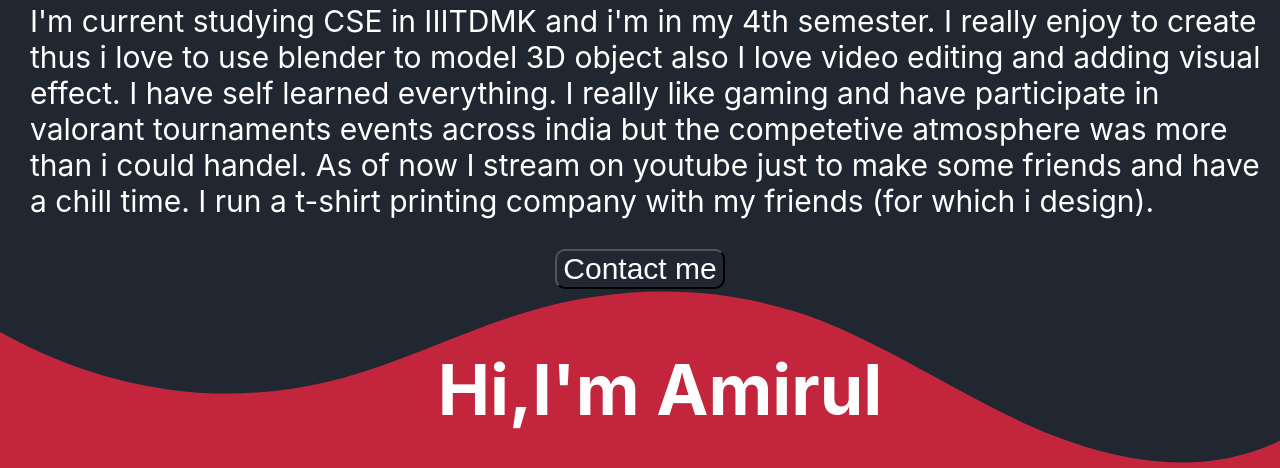
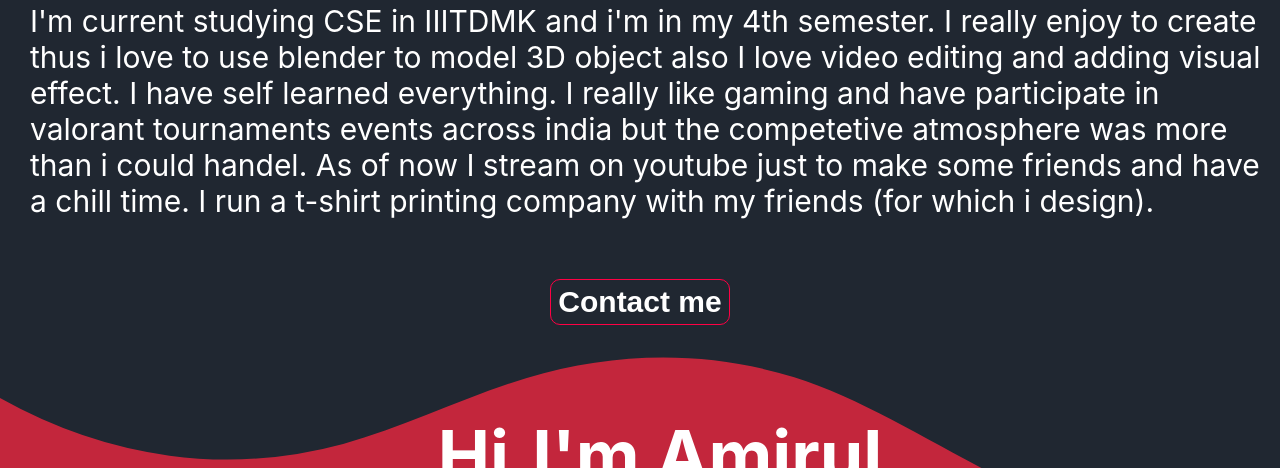
Before and after one commit to rowin-C/DBMS_PROJECT, a plain HTML site: page index.html in a window 1280 px wide. Shown: the part 800-1268 px from the top of the page. Drawn offline with Linux system fonts and the light colour scheme.

Commit message:
Update style.css

```diff
--- a/style.css
+++ b/style.css
@@ -170,3 +170,23 @@ section {
 .wave4 .shape-fill {
   fill: #0f0f10;
 }
+
+button {
+  margin: 3rem;
+  background: transparent;
+  color: white;
+  letter-spacing: 0;
+  font-weight: bold;
+  border: 1px solid rgb(255, 0, 68);
+  border-radius: 3px;
+  padding: 0.5rem 0.7rem 0.5rem 0.7rem;
+  box-shadow: inset 0 0 0 0 rgb(255, 0, 68);
+  transition: ease-out 1s;
+  outline: none;
+}
+
+button:hover {
+  box-shadow: inset 300px 0 0 0 rgb(255, 0, 68);
+  cursor: pointer;
+  color: #000;
+}
```
